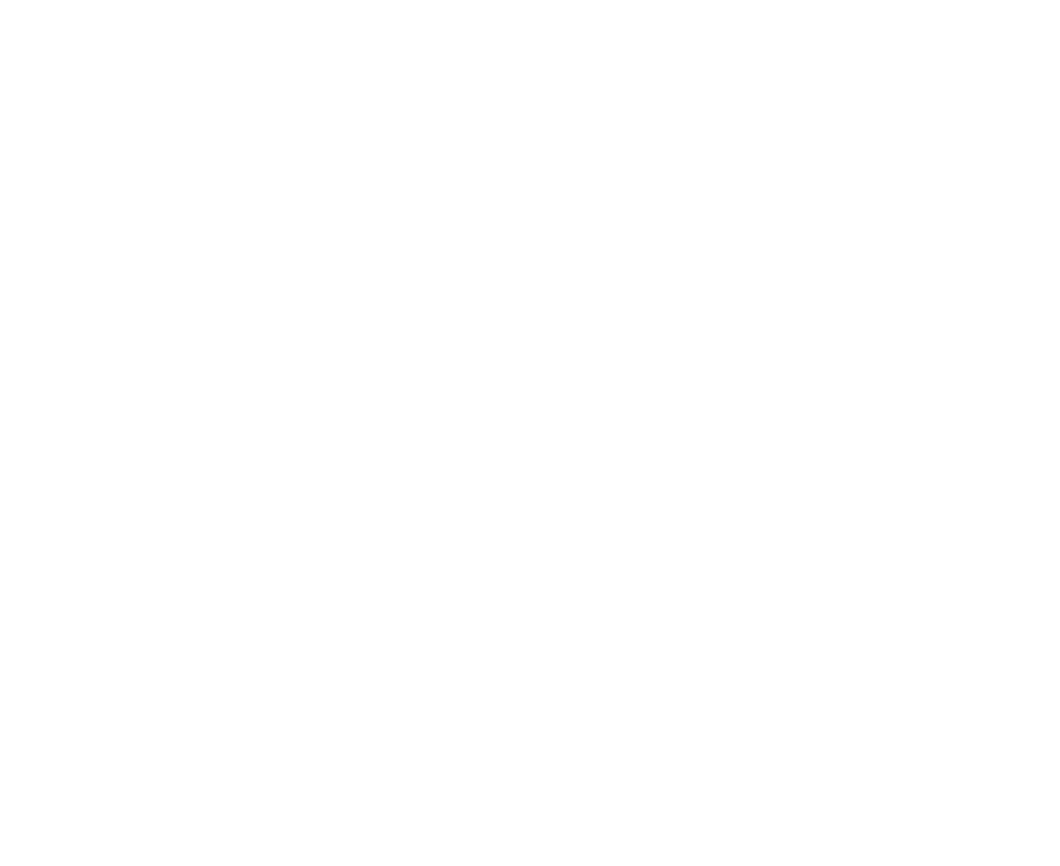
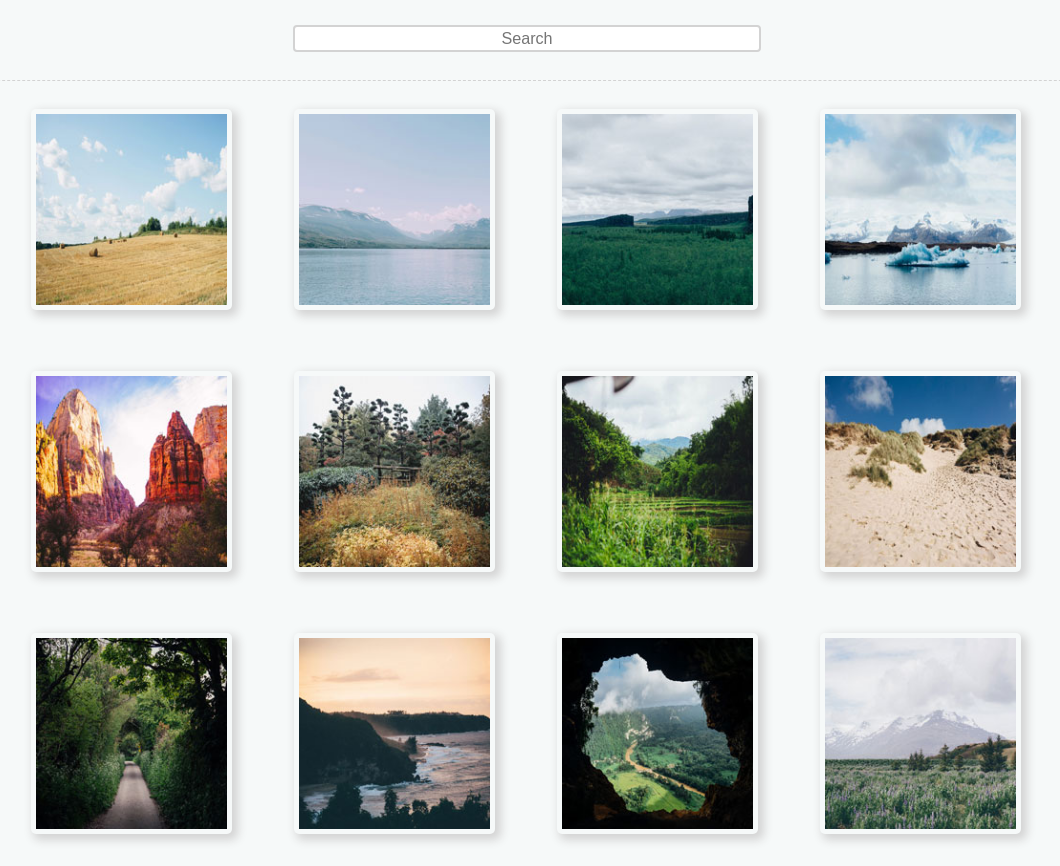
Before and after one commit to chrisnelsonfitt/Treehouse-4, a plain HTML site: page index.html in a window 1280 px wide. Shown: the whole page, without its empty margins (113-1173 px from the left). Before the commit the page ends 800 px from the top, so only its background shows below. Drawn offline with Linux system fonts and the light colour scheme.

Commit message:
Styling done
Basic style done. ready for lightbox functionality and styling.

```diff
--- a/css/styles.css
+++ b/css/styles.css
@@ -0,0 +1,62 @@
+html, header, input{
+    background:#F6F9F9;
+    color:#9EB1B1;
+    font-family: font-family: 'Courgette', cursive;
+}
+header{
+
+    width:100%;
+    height: 80px;
+    position: fixed;
+    z-index:200;
+    border-bottom: dashed 1px lightgrey;
+
+}
+
+input{
+    font-size: 1.01rem;
+    background:#fff;
+    width:460px;
+    height:16pt;
+    border-radius: 4px;
+    border:solid 2px lightgrey;
+    display: block;
+    margin: auto;
+    margin-top: 25px;
+    text-align: center;
+
+}
+input:focus {outline:none;
+box-shadow: 1px 1px 10px 1px lightgrey; }
+main{
+    position: relative;
+    top:80px;
+    z-index:100;
+}
+.gallery{
+    display: block;
+    margin: auto;
+    max-width: 1050px;
+}
+.thumbnail{
+    max-width:191px;
+    display: inline-block;
+    margin:29px;
+    box-shadow: 4px 4px 10px 2px lightgrey;
+    border-radius:5px;
+    padding:5px;
+    cursor: pointer;
+}
+.thumbnail:hover{
+    animation: gallery 1500ms linear infinite;
+
+}
+
+@keyframes gallery{
+    0% {transform: scale(1)
+    }
+    50% {transform:scale(1.02)
+    }
+    100% {transform:scale(1)
+    }
+}
--- a/index.html
+++ b/index.html
@@ -1,22 +1,34 @@
 <!DOCTYPE html>
 <head>
     <title> Lightbox </title>
+        <meta name='viewport' content="width=device-width, initial_scale=1.0">
+        <link href="css/reset.css" rel="stylesheet">
+        <link href="css/styles.css" rel='stylesheet'>
+    <link href='https://fonts.googleapis.com/css?family=Courgette' rel='stylesheet' type='text/css'>
 </head>
 
 
 <header>
+     <form>
+        <input type="text" placeholder="Search">
+        </input>
 
+    </form>
 </header>
-
-
 <main>
-
+    <div class='gallery'>
+        <img class="thumbnail" src="Photos/Thumbnails/01.jpg" alt="">
+        <img class="thumbnail" src="Photos/Thumbnails/02.jpg" alt="">
+        <img class="thumbnail" src="Photos/Thumbnails/03.jpg" alt="">
+        <img class="thumbnail" src="Photos/Thumbnails/04.jpg" alt="">
+        <img class="thumbnail" src="Photos/Thumbnails/05.jpg" alt="">
+        <img class="thumbnail" src="Photos/Thumbnails/06.jpg" alt="">
+        <img class="thumbnail" src="Photos/Thumbnails/07.jpg" alt="">
+        <img class="thumbnail" src="Photos/Thumbnails/08.jpg" alt="">
+        <img class="thumbnail" src="Photos/Thumbnails/09.jpg" alt="">
+        <img class="thumbnail" src="Photos/Thumbnails/10.jpg" alt="">
+        <img class="thumbnail" src="Photos/Thumbnails/11.jpg" alt="">
+        <img class="thumbnail" src="Photos/Thumbnails/12.jpg" alt="">
+    </div>
 </main>
-
-
-<footer>
-
-</footer>
-
-
 </html>
```
Also changed, not shown: js/app.js (added).
